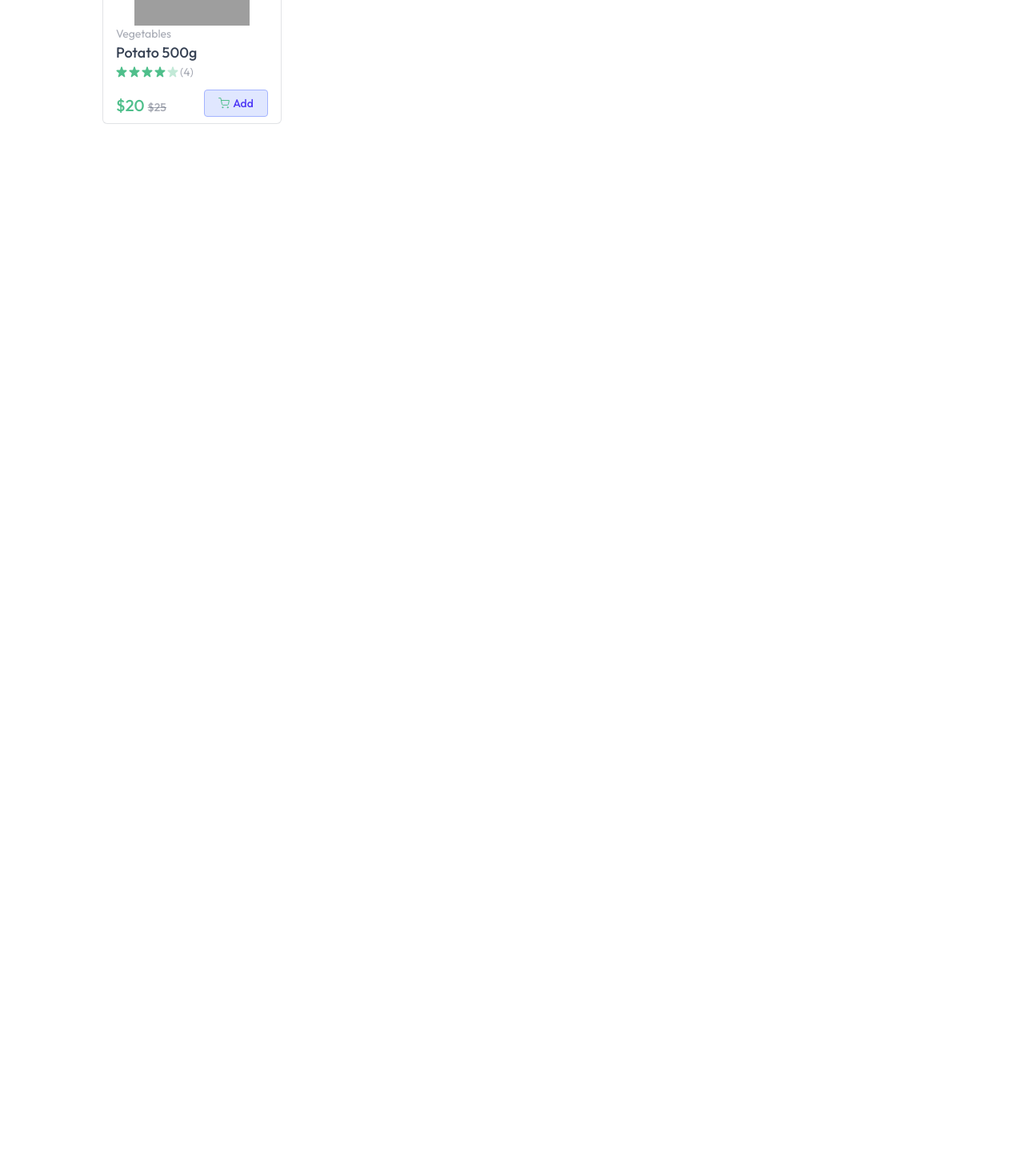
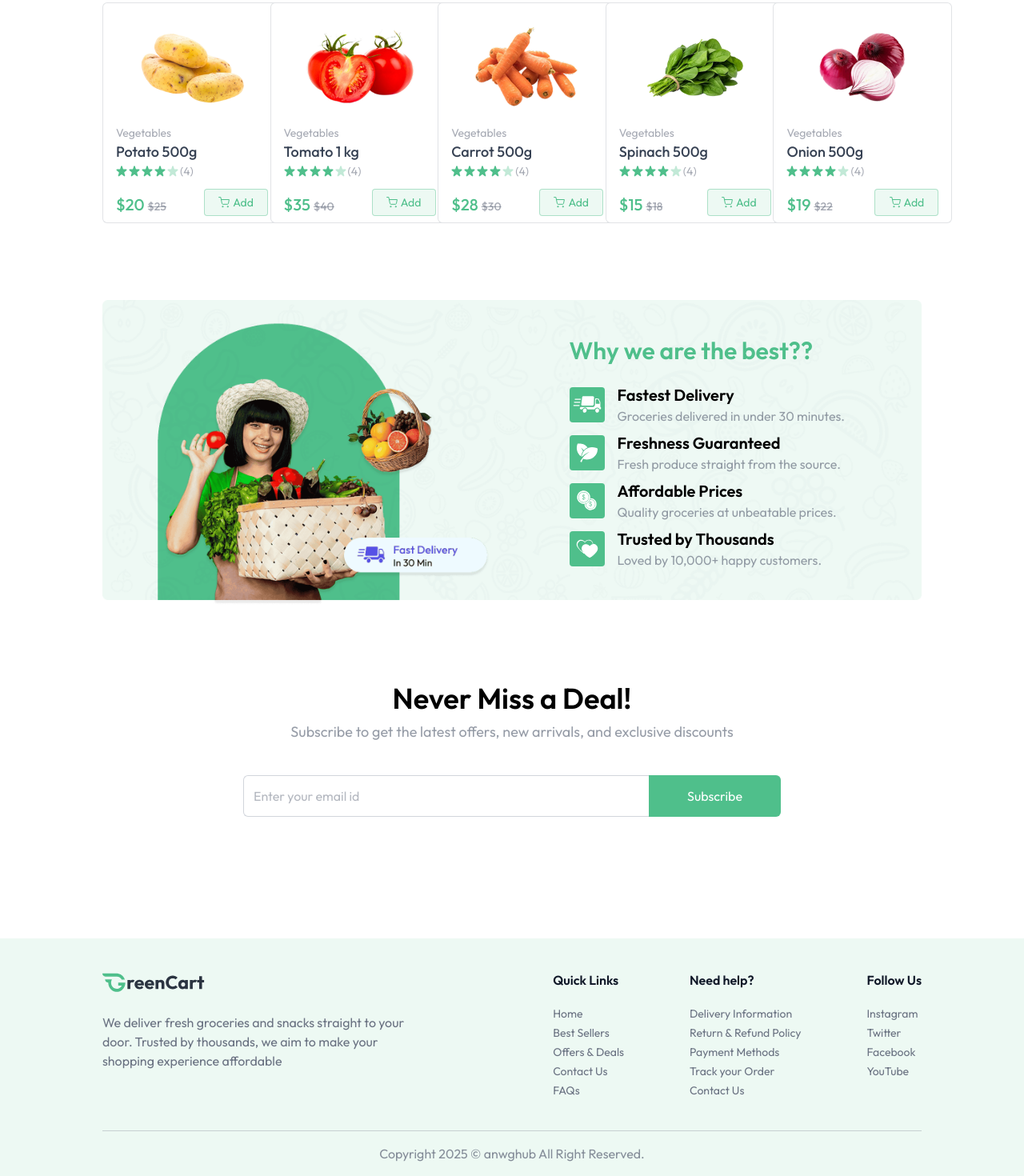
Before and after one commit to anwghub/GrocRush-grocery-shopping-app, a React (Vite) app in the folder client/: page / in a window 1280 px wide. Shown: the part 973-2443 px from the top of the page at 80% size. Before the commit the page ends 1128 px from the top, so only its background shows below. Built offline with nearby package versions, Linux system fonts and the light colour scheme; grey boxes are pictures that could not be loaded.

Commit message:
home page done

```diff
--- a/client/src/App.jsx
+++ b/client/src/App.jsx
@@ -3,6 +3,7 @@
 import Home from './pages/Home'
 import { Route, Routes, useLocation } from 'react-router-dom';
 import {Toaster} from 'react-hot-toast';
+import Footer from './components/Footer';
 
 const App = () => {
 
@@ -18,6 +19,7 @@
           <Route path='/' element={<Home />} />
         </Routes>
       </div>
+      {!isSellerPath && <Footer/>}
     </div>
   )
 }
--- a/client/src/components/BestSeller.jsx
+++ b/client/src/components/BestSeller.jsx
@@ -7,10 +7,12 @@
     const {products} = useAppContext();
 
     return (
-    <div>
+    <div className='mt-16'>
         <p className='text-2xl md:text-3xl font-medium'>Best Sellers</p>
-        <div>
-            <ProductCard product={products[0]} />
+        <div className='grid grid-cols-2 sm:grid-cols-3 md:grid-cols-4 gap-3 md:gap-6 lg:grid-cols-5 mt-6'>
+            {products.filter((product)=> product.inStock).slice(0,5).map((product, index)=>(
+                <ProductCard key={index} product={product} />
+            ))}
         </div>
     </div>
   )
--- /dev/null
+++ b/client/src/components/BottomBanner.jsx
@@ -0,0 +1,28 @@
+import React from 'react'
+import { assets, features } from '../assets/assets'
+
+const BottomBanner = () => {
+    return (
+        <div className='relative mt-24'>
+            <img src={assets.bottom_banner_image} alt="banner" className='w-full hidden md:block' />
+            <img src={assets.bottom_banner_image_sm} alt="banner" className='w-full md:hidden ' />
+
+            <div className='absolute inset-0 flex flex-col items-center md:items-end md:justify-center pt-16 md:pt-0 md:pr-24'>
+                <div>
+                    <h1 className='text-2xl md:text-3xl font-semibold text-primary mb-6'>Why we are the best??</h1>
+                    {features.map((feature, index) => (
+                        <div key={index} className='flex items-center gap-4 mt-2'>
+                            <img src={feature.icon} alt={feature.title} className='md:w-11 w-9' />
+                            <div>
+                                <h3 className='text-lg md:text-xl font-semibold'>{feature.title}</h3>
+                                <p className='text-gray-500/70'>{feature.description}</p>
+                            </div>
+                        </div>
+                    ))}
+                </div>
+            </div>
+        </div>
+    )
+}
+
+export default BottomBanner
--- /dev/null
+++ b/client/src/components/Footer.jsx
@@ -0,0 +1,35 @@
+import React from "react";
+import { assets, footerLinks } from "../assets/assets";
+
+const Footer = () => {
+
+    return (
+        <div className="px-6 md:px-16 lg:px-24 xl:px-32 mt-24 bg-primary/10">
+            <div className="flex flex-col md:flex-row items-start justify-between gap-10 py-10 border-b border-gray-500/30 text-gray-500">
+                <div>
+                    <img className="w-34 md:w-32" src={assets.logo} alt="logo" />
+                    <p className="max-w-[410px] mt-6">We deliver fresh groceries and snacks straight to your door. Trusted by thousands, we aim to make your shopping experience affordable</p>
+                </div>
+                <div className="flex flex-wrap justify-between w-full md:w-[45%] gap-5">
+                    {footerLinks.map((section, index) => (
+                        <div key={index}>
+                            <h3 className="font-semibold text-base text-gray-900 md:mb-5 mb-2">{section.title}</h3>
+                            <ul className="text-sm space-y-1">
+                                {section.links.map((link, i) => (
+                                    <li key={i}>
+                                        <a href={link.url} className="hover:underline transition">{link.text}</a>
+                                    </li>
+                                ))}
+                            </ul>
+                        </div>
+                    ))}
+                </div>
+            </div>
+            <p className="py-4 text-center text-sm md:text-base text-gray-500/80">
+                Copyright {new Date().getFullYear()} © <a href="https://prebuiltui.com">anwghub</a> All Right Reserved.
+            </p>
+        </div>
+    );
+};
+
+export default Footer;
--- /dev/null
+++ b/client/src/components/NewsLetter.jsx
@@ -0,0 +1,25 @@
+import React from 'react'
+const NewsLetter = () => {
+
+    return (
+        <div className="flex flex-col items-center justify-center text-center space-y-2 mt-24 pb-14">
+            <h1 className="md:text-4xl text-2xl font-semibold">Never Miss a Deal!</h1>
+            <p className="md:text-lg text-gray-500/70 pb-8">
+                Subscribe to get the latest offers, new arrivals, and exclusive discounts
+            </p>
+            <form className="flex items-center justify-between max-w-2xl w-full md:h-13 h-12">
+                <input
+                    className="border border-gray-300 rounded-md h-full border-r-0 outline-none w-full rounded-r-none px-3 text-gray-500"
+                    type="text"
+                    placeholder="Enter your email id"
+                    required
+                />
+                <button type="submit" className="md:px-12 px-8 h-full text-white bg-primary hover:bg-primary-dull transition-all cursor-pointer rounded-md rounded-l-none">
+                    Subscribe
+                </button>
+            </form>
+        </div>
+    )
+}
+
+export default NewsLetter
--- a/client/src/components/ProductCard.jsx
+++ b/client/src/components/ProductCard.jsx
@@ -1,5 +1,5 @@
 import React from "react";
-import { assets } from "../assets/assets";
+import { assets, dummyProducts } from "../assets/assets";
 import { useAppContext } from "../context/AppContext";
 
 
@@ -10,7 +10,7 @@
     return product && (
         <div className="border border-gray-500/20 rounded-md md:px-4 px-3 py-2 bg-white min-w-56 max-w-56 w-full">
             <div className="group cursor-pointer flex items-center justify-center px-2">
-                <img className="group-hover:scale-105 transition max-w-26 md:max-w-36" src={product.image} alt={product.name} />
+                <img className="group-hover:scale-105 transition max-w-26 md:max-w-36" src={product.image[0]} alt={product.name} />
             </div>
             <div className="text-gray-500/60 text-sm">
                 <p>{product.category}</p>
@@ -25,19 +25,19 @@
                     <p className="md:text-xl text-base font-medium text-primary">
                         {currency}${product.offerPrice}{" "} <span className="text-gray-500/60 md:text-sm text-xs line-through">{currency}${product.price}</span>
                     </p>
-                    <div className="text-primary">
+                    <div className="text-primary" onClick={(e)=>{e.stopPropagation();}}>
                         {!cartItems[product._id] ? (
-                            <button className="flex items-center justify-center gap-1 bg-indigo-100 border border-indigo-300 md:w-[80px] w-[64px] h-[34px] rounded text-indigo-600 font-medium" onClick={() => setCount(1)} >
+                            <button className="flex items-center justify-center gap-1 bg-primary/10 border border-primary/40 md:w-[80px] w-[64px] h-[34px] rounded cursor-pointer" onClick={()=> addToCart(product._id)} >
                                 <img src={assets.cart_icon} alt="cart" />
                                 Add
                             </button>
                         ) : (
                             <div className="flex items-center justify-center gap-2 md:w-20 w-16 h-[34px] bg-primary/25 rounded select-none">
-                                <button onClick={() => setCount((prev) => Math.max(prev - 1, 0))} className="cursor-pointer text-md px-2 h-full" >
+                                <button onClick={()=>removeFromCart(product._id)} className="cursor-pointer text-md px-2 h-full" >
                                     -
                                 </button>
                                 <span className="w-5 text-center">{cartItems[product._id]}</span>
-                                <button onClick={() => setCount((prev) => prev + 1)} className="cursor-pointer text-md px-2 h-full" >
+                                <button onClick={() => addToCart(product._id)} className="cursor-pointer text-md px-2 h-full" >
                                     +
                                 </button>
                             </div>
--- a/client/src/context/AppContext.jsx
+++ b/client/src/context/AppContext.jsx
@@ -23,7 +23,7 @@
     }
 
     //add product to cart
-    const addToCart = ()=>{
+    const addToCart = (itemId)=>{
         let cartData = structuredClone(cartItems);
 
         if(cartData[itemId]){
--- a/client/src/pages/Home.jsx
+++ b/client/src/pages/Home.jsx
@@ -3,6 +3,9 @@
 import { assets } from '../assets/assets.js'
 import Categories from '../components/Categories.jsx'
 import BestSeller from '../components/BestSeller.jsx'
+import BottomBanner from '../components/BottomBanner.jsx'
+import NewsLetter from '../components/NewsLetter.jsx'
+
 
 const Home = () => {
   return (
@@ -10,6 +13,9 @@
         <MainBanner />
         <Categories />
         <BestSeller />
+        <BottomBanner />
+        <NewsLetter />
+
     </div>
   )
 }
```
